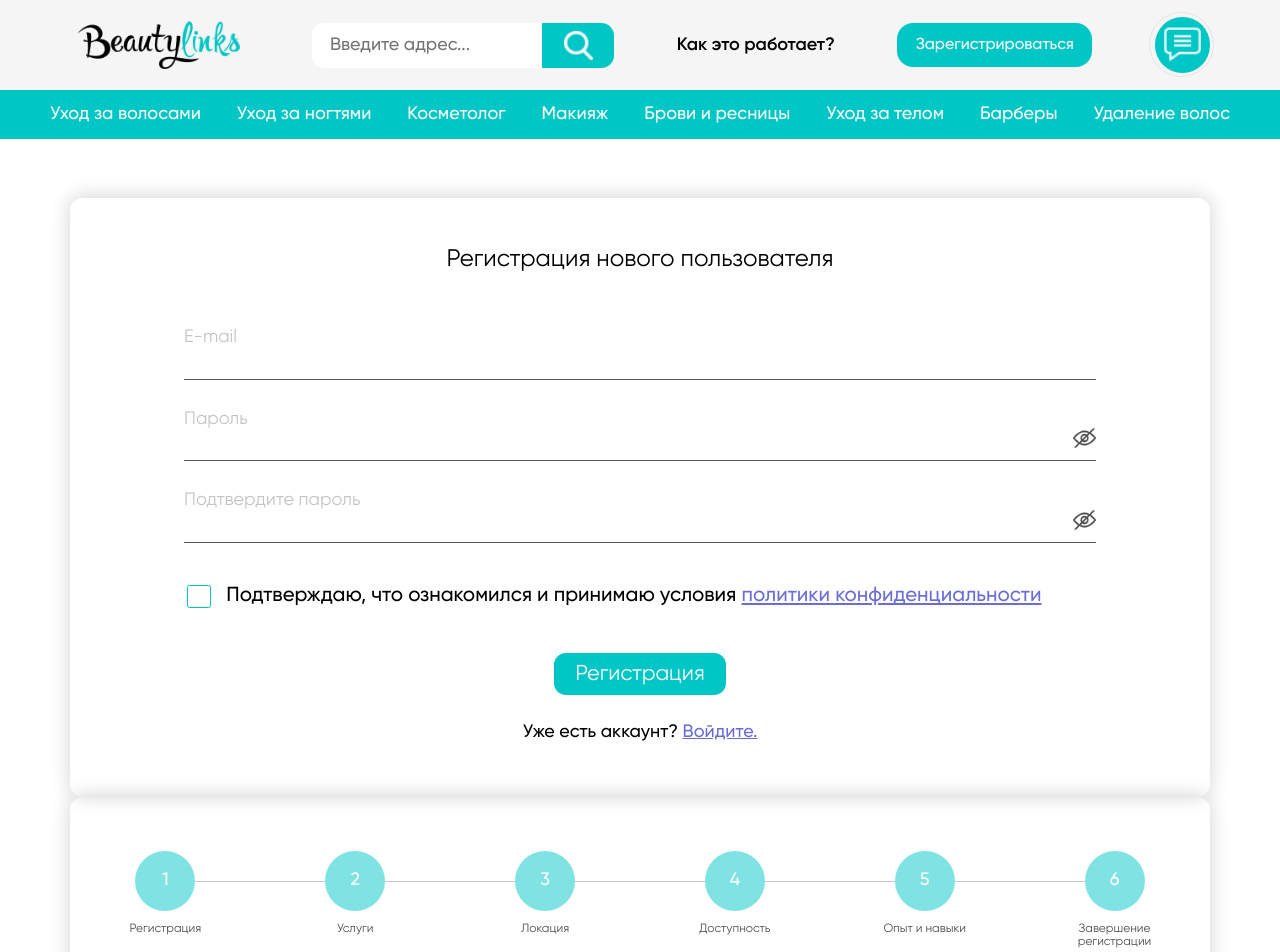
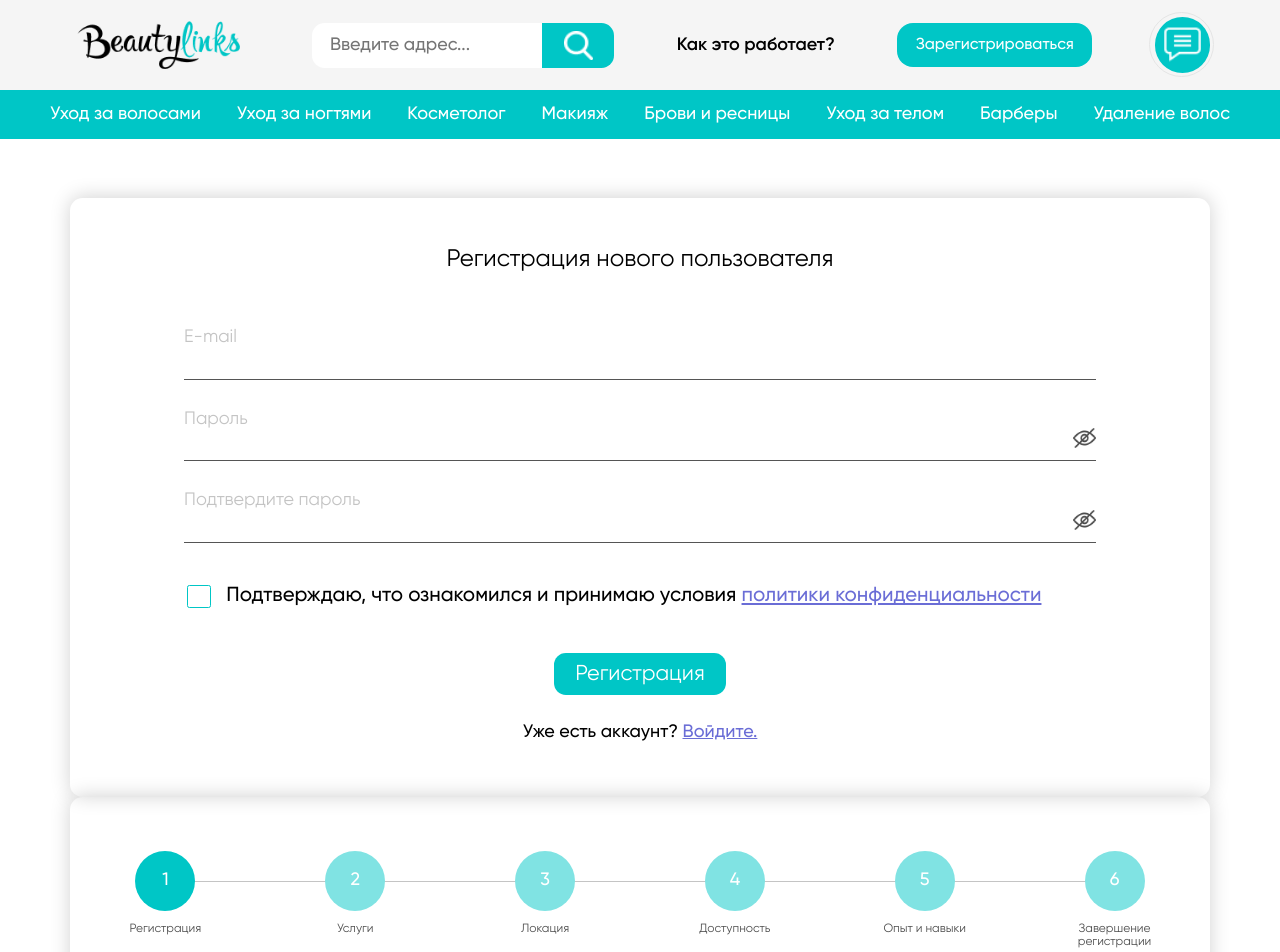
Before and after one commit to MykhailKo/beauty-links, a React (Create React App) app: page /register in a window 1280 px wide. Shown: the top 952 px of the page. Built offline with nearby package versions, Linux system fonts and the light colour scheme.

Commit message:
made stepper better

```diff
--- a/src/components/Stepper/Stepper.js
+++ b/src/components/Stepper/Stepper.js
@@ -19,7 +19,11 @@ const Stepper = ({ step }) => {
             <div
               className={styles.stepCircle}
               style={
-                index + 1 < step
+                index + 1 === step
+                  ? {
+                      backgroundColor: "var(--main-blue)",
+                    }
+                  : index + 1 < step
                   ? {
                       backgroundColor: "var(--main-blue)",
                       backgroundImage: 'url("/assets/img/icons/check.png")',
```
